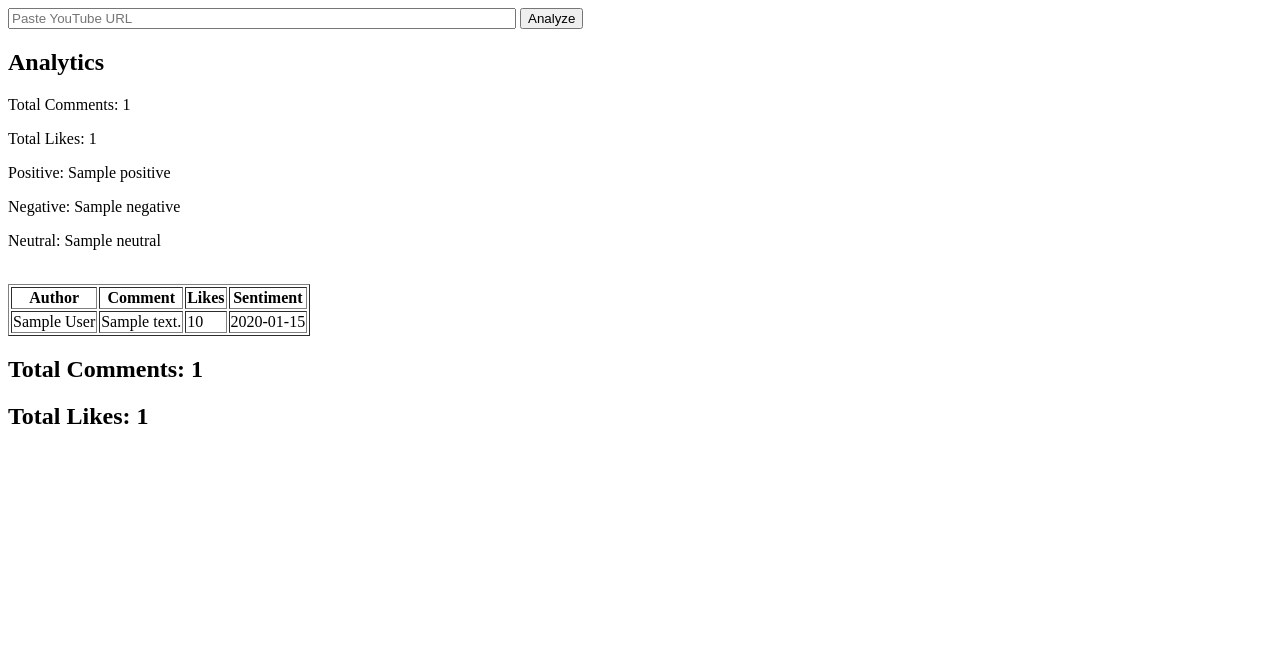
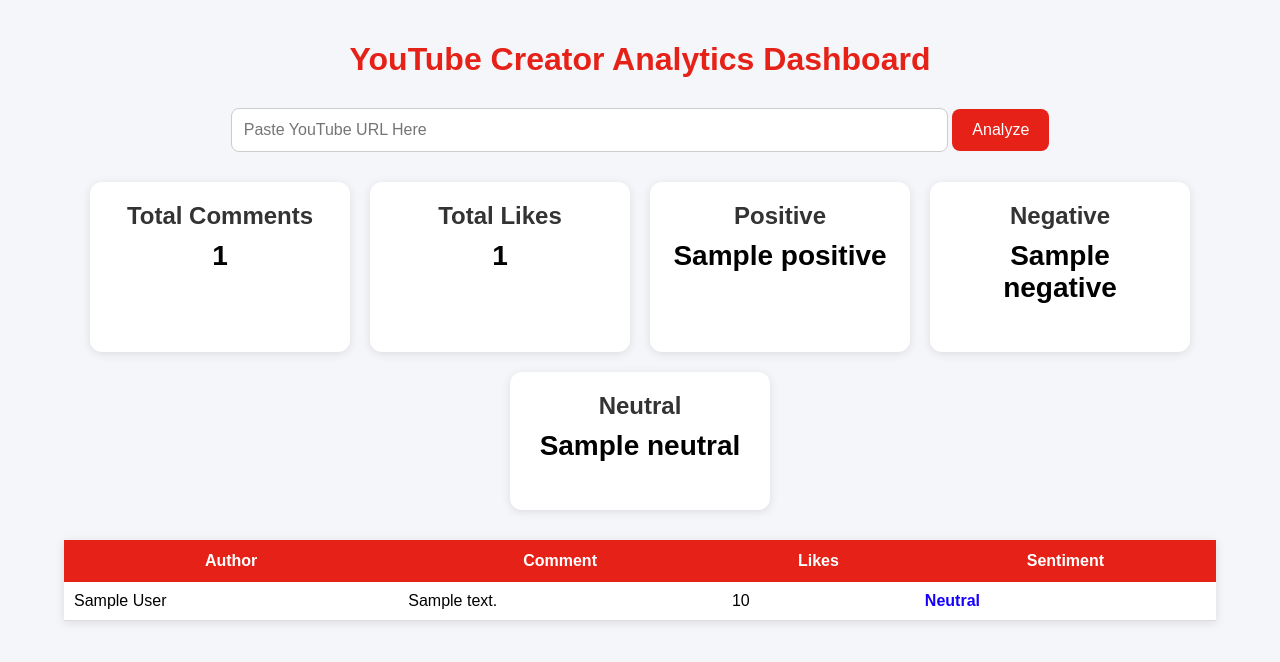
Before and after one commit to NamanChaddha/Creator-Analytics-Dashboard, a Flask app: template templates/comments.html in a window 1280 px wide. Shown: the top 662 px of the page. Run offline with Flask 3, Linux system fonts and the light colour scheme; the template is opened without the code that fills it: most values are stand-ins (such as "Sample title", 1, 10 or a date in 2020); parts of the project's set-up code (start-up, migrations or seed data) failed here and were passed over.

Commit message:
added ui for comments.html

```diff
--- a/templates/comments.html
+++ b/templates/comments.html
@@ -1,36 +1,178 @@
 <!DOCTYPE html>
 <html>
 <head>
-    <title>Comments</title>
+    <title>YouTube Creator Analytics</title>
+
+    <style>
+
+        body{
+            font-family: Arial, sans-serif;
+            background:#f4f6f9;
+            margin:0;
+            padding:0;
+        }
+
+        .container{
+            width:90%;
+            margin:auto;
+            padding:20px;
+        }
+
+        h1{
+            text-align:center;
+            color:#e62117;
+        }
+
+        .search-box{
+            text-align:center;
+            margin:30px 0;
+        }
+
+        input[type=text]{
+            width:60%;
+            padding:12px;
+            border-radius:8px;
+            border:1px solid #ccc;
+            font-size:16px;
+        }
+
+        button{
+            padding:12px 20px;
+            background:#e62117;
+            color:white;
+            border:none;
+            border-radius:8px;
+            cursor:pointer;
+            font-size:16px;
+        }
+
+        button:hover{
+            background:#c41c13;
+        }
+
+        .cards{
+            display:flex;
+            gap:20px;
+            justify-content:center;
+            flex-wrap:wrap;
+            margin-bottom:30px;
+        }
+
+        .card{
+            background:white;
+            width:220px;
+            padding:20px;
+            border-radius:12px;
+            box-shadow:0 2px 10px rgba(0,0,0,0.1);
+            text-align:center;
+        }
+
+        .card h2{
+            margin:0;
+            color:#333;
+        }
+
+        .card p{
+            font-size:28px;
+            font-weight:bold;
+            margin-top:10px;
+        }
+
+        table{
+            width:100%;
+            border-collapse:collapse;
+            background:white;
+            box-shadow:0 2px 10px rgba(0,0,0,0.1);
+        }
+
+        th{
+            background:#e62117;
+            color:white;
+            padding:12px;
+        }
+
+        td{
+            padding:10px;
+            border-bottom:1px solid #ddd;
+        }
+
+        tr:hover{
+            background:#f5f5f5;
+        }
+
+        .positive{
+            color:green;
+            font-weight:bold;
+        }
+
+        .negative{
+            color:red;
+            font-weight:bold;
+        }
+
+        .neutral{
+            color:rgb(21, 0, 255);
+            font-weight:bold;
+        }
+
+    </style>
+
 </head>
+
 <body>
+
+<div class="container">
+
+<h1>YouTube Creator Analytics Dashboard</h1>
+
+<div class="search-box">
+
 <form method="POST">
 
 <input
 type="text"
 name="url"
-        placeholder="Paste YouTube URL"
-        style="width:500px;"
-    >
+placeholder="Paste YouTube URL Here"
+required>
 
 <button type="submit">
 Analyze
 </button>
 
 </form>
-<h2>Analytics</h2>
 
-<p>Total Comments: {{ total_comments }}</p>
+</div>
 
-<p>Total Likes: {{ total_likes }}</p>
+<div class="cards">
 
-<p>Positive: {{ positive }}</p>
+<div class="card">
+<h2>Total Comments</h2>
+<p>{{ total_comments }}</p>
+</div>
 
-<p>Negative: {{ negative }}</p>
+<div class="card">
+<h2>Total Likes</h2>
+<p>{{ total_likes }}</p>
+</div>
 
-<p>Neutral: {{ neutral }}</p>
-<br>
-<table border="1">
+<div class="card">
+<h2>Positive</h2>
+<p>{{ positive }}</p>
+</div>
+
+<div class="card">
+<h2>Negative</h2>
+<p>{{ negative }}</p>
+</div>
+
+<div class="card">
+<h2>Neutral</h2>
+<p>{{ neutral }}</p>
+</div>
+
+</div>
+
+<table>
 
 <tr>
     <th>Author</th>
@@ -41,15 +183,33 @@
 
 {% for c in comments %}
 <tr>
+
 <td>{{ c.author }}</td>
+
 <td>{{ c.comment_text }}</td>
+
 <td>{{ c.likes }}</td>
-    <td>{{ c.sentiment }}</td>
+
+<td>
+
+{% if c.sentiment == "Positive" %}
+<span class="positive">Positive</span>
+
+{% elif c.sentiment == "Negative" %}
+<span class="negative">Negative</span>
+
+{% else %}
+<span class="neutral">Neutral</span>
+{% endif %}
+
+</td>
+
 </tr>
 {% endfor %}
 
 </table>
-<h2>Total Comments: {{ total_comments }}</h2>
-<h2>Total Likes: {{ total_likes }}</h2>
+
+</div>
+
 </body>
 </html>
```
Lines whose indentation alone changed are shown as unchanged.
